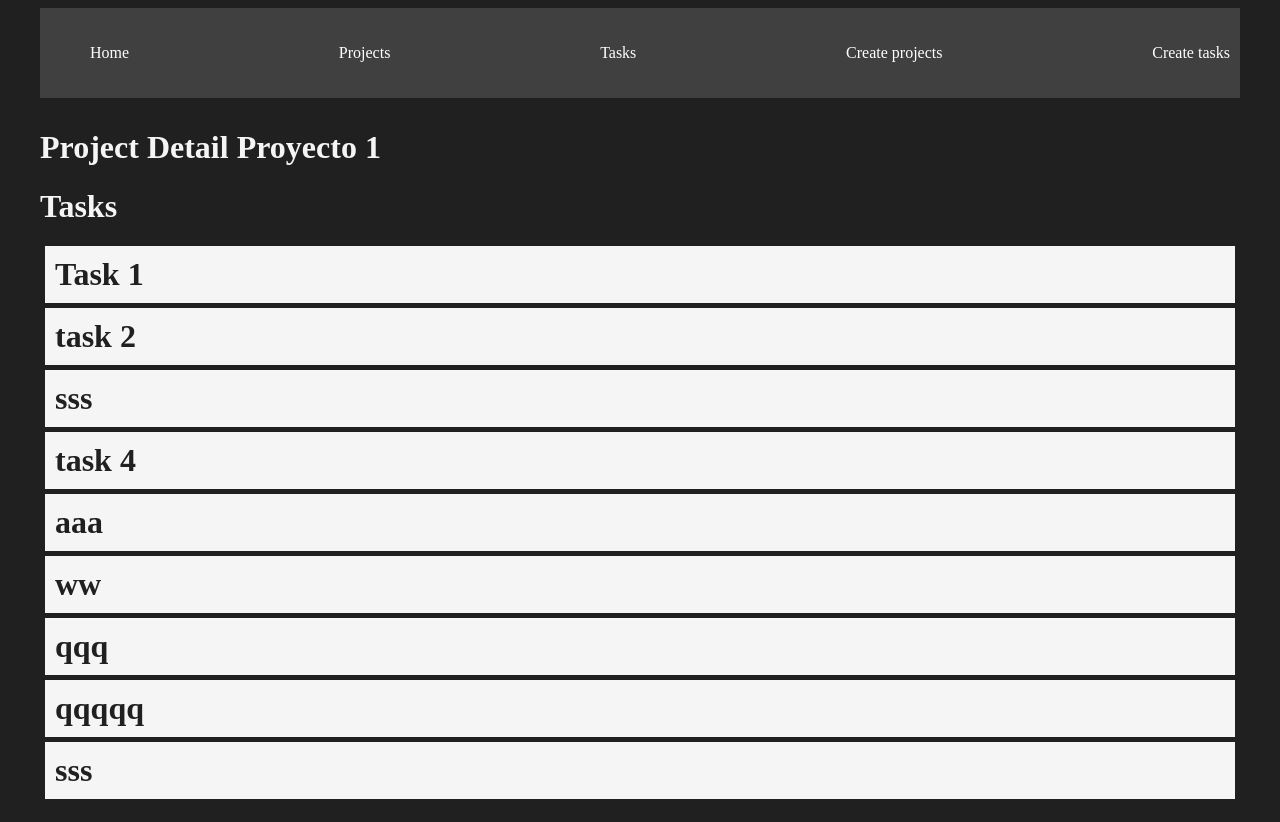
After one commit to javierhernandez921207/hello_django, a Django app: page /projects/1 in a window 1280 px wide. The commit adds this page. Run offline with Django 5.2, Linux system fonts and the light colour scheme; data comes from the database, SQL or seed files in the repository.

Commit message:
add style and statics files

```diff
--- a/myapp/forms.py
+++ b/myapp/forms.py
@@ -1,8 +1,8 @@
 from django import forms
 
 class CreateNewTask (forms.Form):
-    title = forms.CharField(label="Titulo", max_length=200)
-    description = forms.CharField(widget=forms.Textarea)
+    title = forms.CharField(label="Titulo", max_length=200, widget=forms.TextInput(attrs={'class': 'form-control'}))
+    description = forms.CharField(widget=forms.Textarea(attrs={'class': 'form-control'}))
 
 class CreateNewProject (forms.Form):
     title = forms.CharField(label="Titulo", max_length=200)
--- /dev/null
+++ b/myapp/static/css/style.css
@@ -0,0 +1,39 @@
+body {
+    background: #202020;
+    color: whitesmoke;
+}
+.navbar{
+    background: #404040;
+}
+.navbar ul{
+    display: flex;
+    justify-content: space-between;
+}
+.navbar ul li{
+    list-style: none;
+    padding: 10px;
+}
+.navbar ul li a{
+    color: white;
+    text-decoration: none;
+}
+.navbar ul li a:hover{
+    color: aqua;
+}
+.container{
+    max-width: 1200px;
+    margin: auto;
+    padding: 10px 0;
+}
+.card{
+    background: whitesmoke;
+    color: #202020;
+    margin: 5px;
+    padding: 10px;
+}
+.form-control{
+    padding: 10px;
+    margin: 5px;
+    text-align: center;
+    display: block;
+}
--- a/myapp/templates/index.html
+++ b/myapp/templates/index.html
@@ -1,7 +1,8 @@
 {%extends 'layout/base.html'%}
-
+{% load static %}
 {% block content %}
     <h1>{{ title }}</h1>
+    <img src="{% static '2747241670709763639_2048.jpg' %}" alt="" width="100px">
     <p>Lorem ipsum dolor sit amet consectetur adipisicing elit. Reprehenderit earum a, animi ratione corrupti magni hic maiores vero, quis
         ipsum eius sit officia dolore aut consequatur odit esse dolores voluptates.</p>
 {%endblock%}
--- a/myapp/templates/layout/base.html
+++ b/myapp/templates/layout/base.html
@@ -1,21 +1,35 @@
-<nav>
+{% load static %}
+<!DOCTYPE html>
+<html lang="en">
+<head>
+    <meta charset="UTF-8">
+    <meta name="viewport" content="width=device-width, initial-scale=1.0">
+    <title>Document</title>
+    <link rel="stylesheet" href="{% static 'css/style.css' %}">
+</head>
+<body>
+    <nav class="navbar container">
         <ul>
             <li>
-            <a href="/">Home</a>
+                <a href="{% url 'index' %}">Home</a>
             </li>
             <li>
-            <a href="/projects">Projects</a>
+                <a href="{% url 'projects' %}">Projects</a>
             </li>
             <li>
-            <a href="/project_create">Create projects</a>
+                <a href="{% url 'tasks' %}">Tasks</a>
             </li>
             <li>
-            <a href="/tasks">Tasks</a>
+                <a href="{% url 'project_create' %}">Create projects</a>
             </li>
             <li>
-            <a href="/task_create">Create tasks</a>
+                <a href="{% url 'task_create' %}">Create tasks</a>
             </li>
         </ul>
     </nav>
+    <main class="container">
         {% block content %}
         {% endblock %}
+    </main>
+</body>
+</html>
--- /dev/null
+++ b/myapp/templates/projects/project_detail.html
@@ -0,0 +1,9 @@
+{% extends 'layout/base.html' %} {% block content %}
+<h1>Project Detail {{project}}</h1>
+<h1>Tasks</h1>
+
+{% for task in tasks %}
+<div>
+  <h1 class="card">{{task.title}}</h1>
+</div>
+{% endfor %} {%endblock%}
--- a/myapp/templates/projects/projects.html
+++ b/myapp/templates/projects/projects.html
@@ -3,6 +3,8 @@
 {% block content %}
   <h1>Projects</h1>
   {% for project in projects %}
-    <h2>{{ project.name }}</h2>
+    <article class="card">
+      <a href="{% url 'project_detail' project.id %}">{{ project.name }}</a>
+    </article>
   {% endfor %}
 {% endblock %}
--- a/myapp/urls.py
+++ b/myapp/urls.py
@@ -6,6 +6,7 @@ urlpatterns = [
     path('about', views.about, name='about'),
     path('hello/<str:user>', views.hello, name='hello'),
     path('projects', views.projects, name='projects'),
+    path('projects/<int:id>', views.detail_project, name='project_detail'),
     path('project_create', views.create_project, name='project_create'),
     path('tasks', views.tasks, name='tasks'),
     path('task/<int:id>', views.task, name='task'),
--- a/myapp/views.py
+++ b/myapp/views.py
@@ -3,6 +3,7 @@ from django.shortcuts import get_object_or_404, redirect, render
 from .models import Project, Task
 from .forms import CreateNewProject, CreateNewTask
 # Create your views here.
+
 def index(request):
     title = 'My App'
     return render(request, 'index.html', {'title': title})
@@ -14,7 +15,7 @@ def hello(request, user):
     return HttpResponse("Hello %s" % user)
 
 def projects(request):
-    projects  = list(Project.objects.values())
+    projects = list(Project.objects.values())
     return render(request, 'projects/projects.html', {'projects': projects})
 
 def tasks(request):
@@ -25,7 +26,8 @@ def create_task(request):
     if request.method == 'POST':
         form = CreateNewTask(request.POST)
         if form.is_valid():
-            task = Task(title=form.cleaned_data['title'], description=form.cleaned_data['description'], project_id=1)
+            task = Task(
+                title=form.cleaned_data['title'], description=form.cleaned_data['description'], project_id=1)
             task.save()
             return redirect('tasks')
         else:
@@ -43,8 +45,13 @@ def create_project(request):
             return render(request, 'projects/project_create.html', {'form': CreateNewProject()})
     return render(request, 'projects/project_create.html', {'form': CreateNewProject()})
 
+def detail_project(request, id):
+    project = get_object_or_404(Project, id=id)
+    tasks = list(Task.objects.filter(project_id=id).values())
+    return render(request, 'projects/project_detail.html' , {'project': project, 'tasks': tasks})
+
 def update_task(request, id):
-    task = get_object_or_404(Task,id=id)
+    task = get_object_or_404(Task, id=id)
     if request.method == 'POST':
         form = CreateNewTask(request.POST)
         if form.is_valid():
@@ -57,12 +64,12 @@ def update_task(request, id):
     return render(request, 'tasks/task_update.html', {'form': CreateNewTask(), 'task': task})
 
 def delete_task(request, id):
-    task = get_object_or_404(Task,id=id)
+    task = get_object_or_404(Task, id=id)
     task.delete()
     return redirect('tasks')
 
 def task(request, id):
-    task = get_object_or_404(Task,id=id)
+    task = get_object_or_404(Task, id=id)
     return HttpResponse(f'Task: {task.title} {task.description}')
 
 def taskName(request, name):
```
Also changed, not shown: myapp/static/2747241670709763639_2048.jpg (added). Lines whose indentation alone changed are shown as unchanged.
